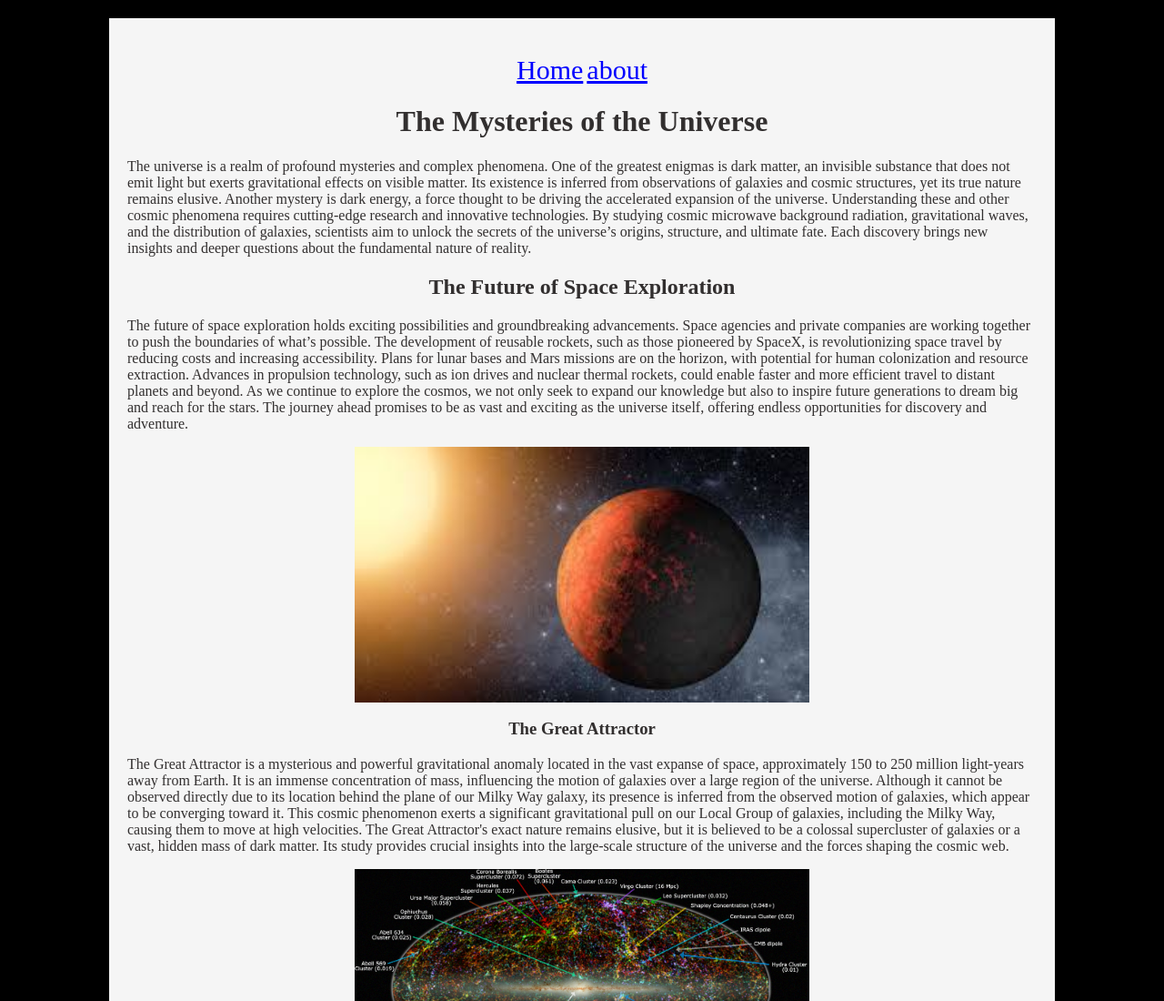
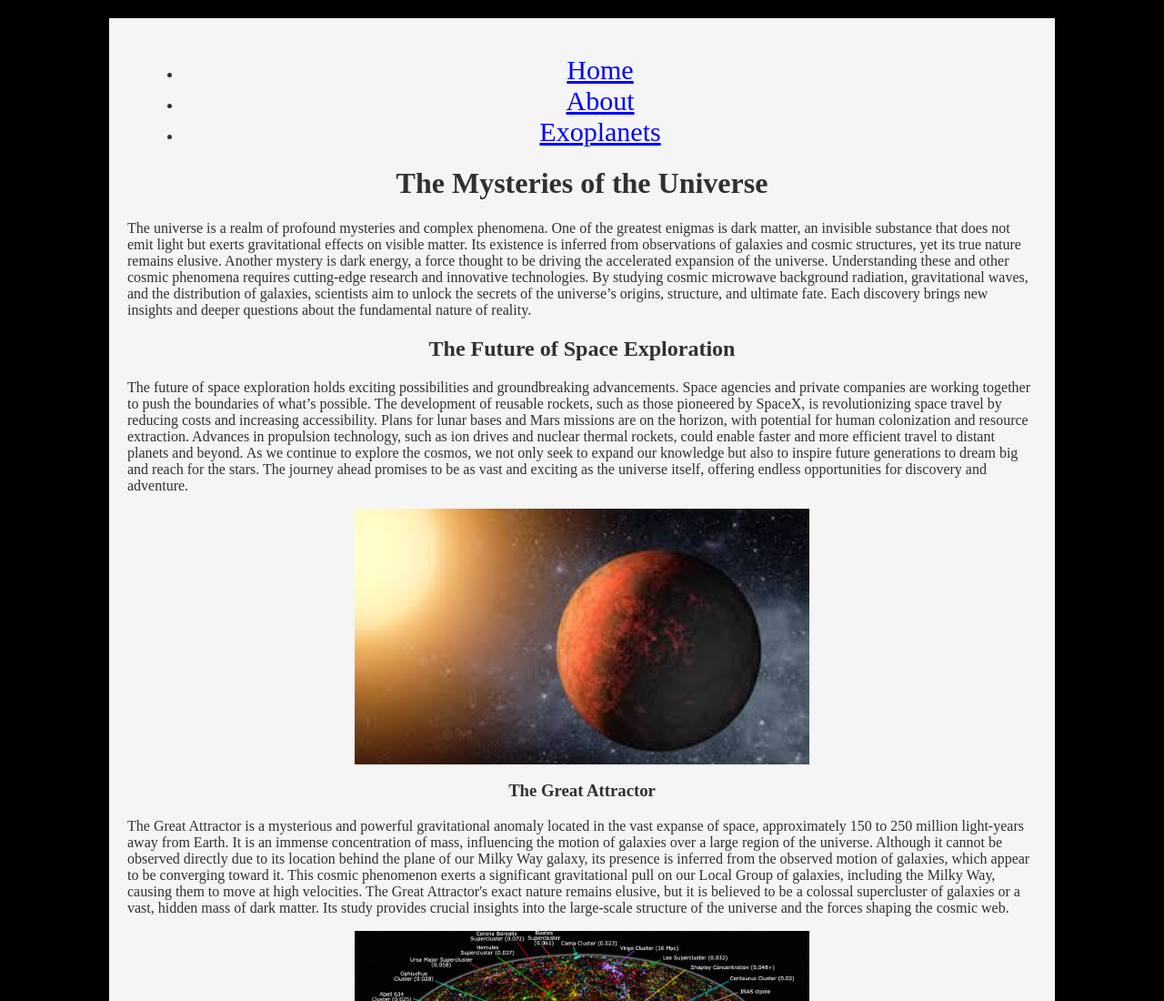
Before and after one commit to Elijahtcarroll/citc1300, a plain HTML site: page advanced_css/about.html in a window 1280 px wide. Shown: the top 1100 px of the page at 91% size. Drawn offline with Linux system fonts and the light colour scheme.

Commit message:
Update about.html

```diff
--- a/advanced_css/about.html
+++ b/advanced_css/about.html
@@ -10,8 +10,11 @@
     <div id="container">
     <header></header>
     <nav>
-        <a href="index.html">Home</a>
-        <a href="about.html">about</a>
+        <ul>
+            <li><a href="index.html">Home</a></li>
+            <li><a href="about.html">About</a></li>
+            <li><a href="exoplanets.html">Exoplanets</a></li>
+        </ul>
     </nav>
     <main>
         <h1>The Mysteries of the Universe</h1>
```
